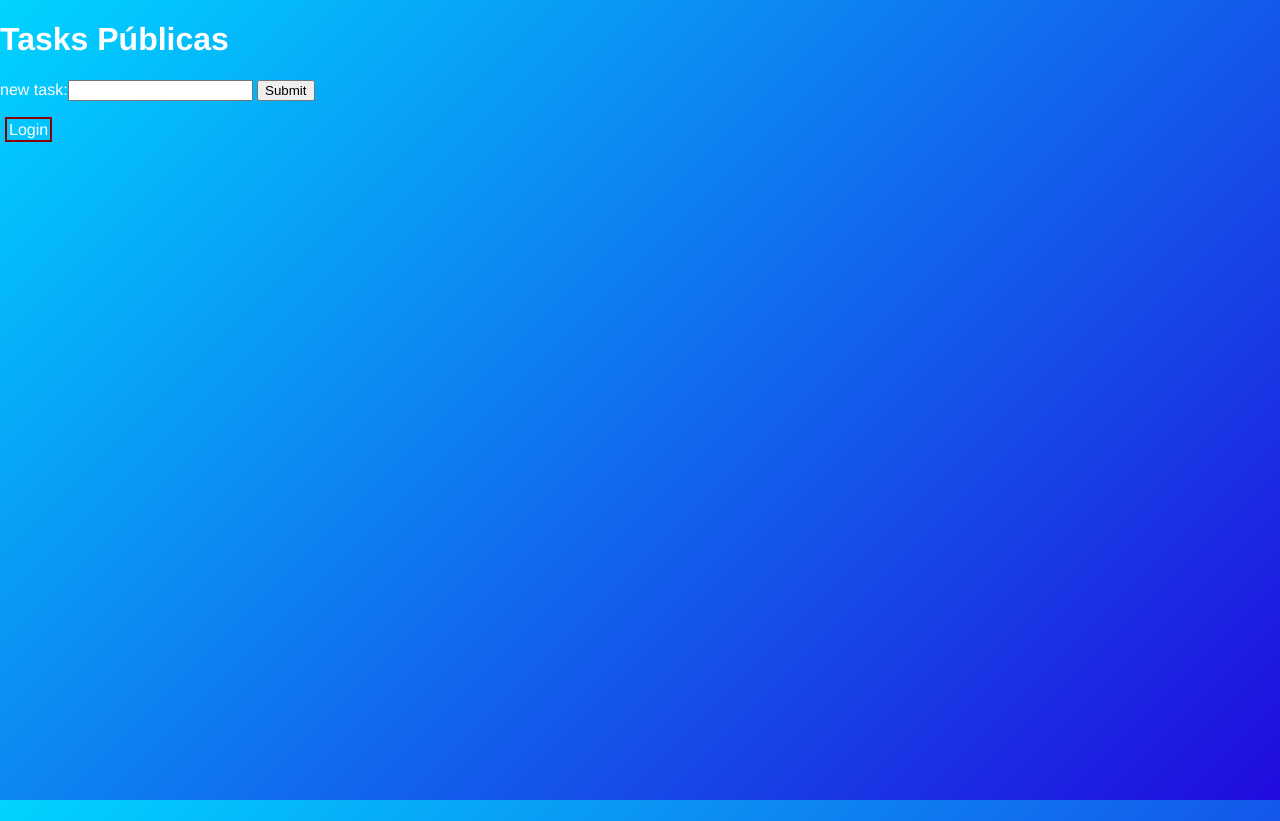
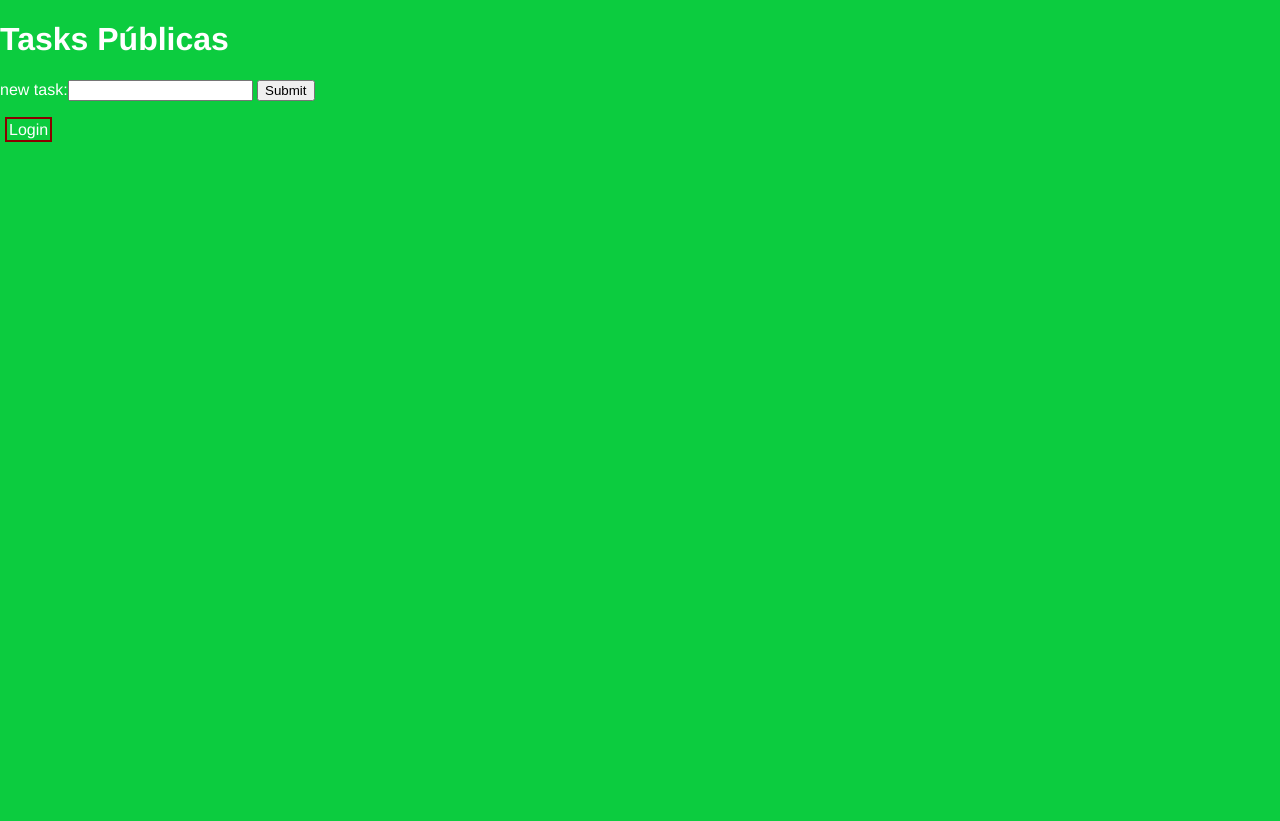
Before and after one commit to makerspaceafa/djangoProject, a Django app: page / in a window 1280 px wide. Run offline with Django 3.2, Linux system fonts and the light colour scheme.

Commit message:
mudei para verde

```diff
--- a/tasks/static/tasks/style.css
+++ b/tasks/static/tasks/style.css
@@ -3,7 +3,7 @@ html, body {
     height: 100%;
 }
 body {
-    background: linear-gradient(135deg, rgb(0,212,255) 0%, rgb(32,11,221) 100%);
+    background: #0CCC3F;
     color: white;
     font-family: "Helvetica", sans-serif;
 }
```
